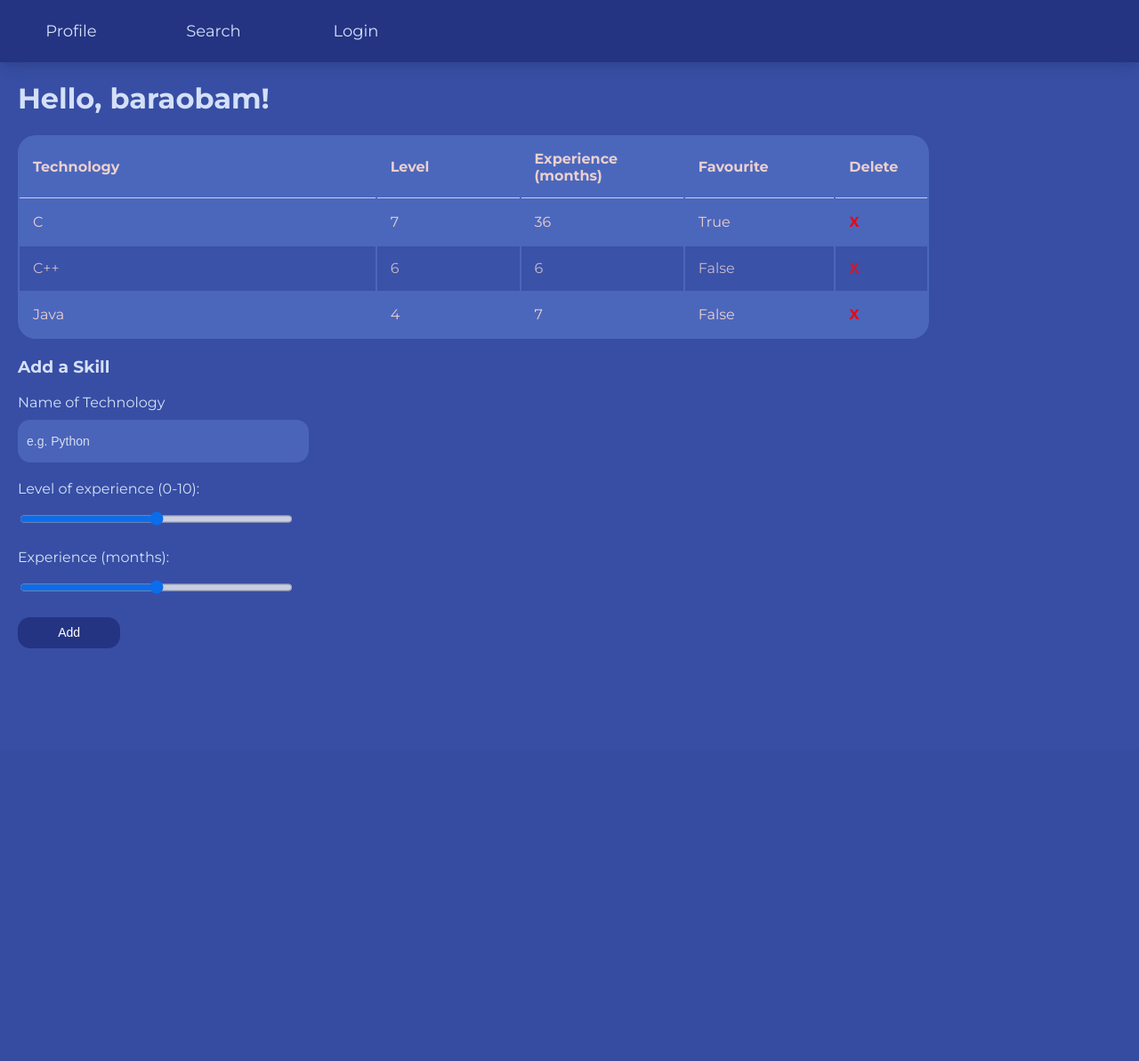
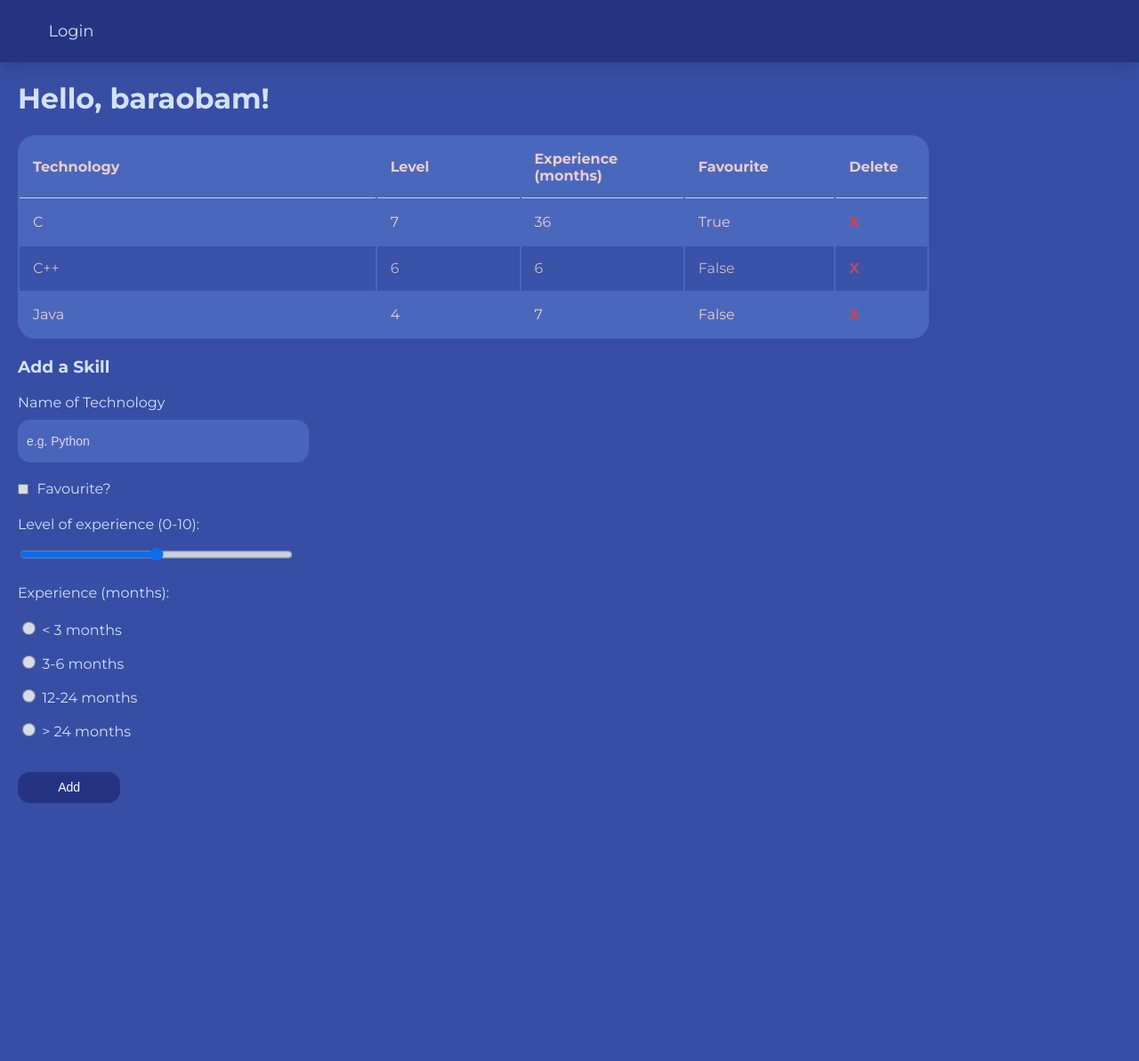
Before and after one commit to Siskyy/App, a Flask app: page / in a window 1280 px wide. Shown: the whole page at 89% size. Before the commit the page ends 729 px from the top, so only its background shows below. Run offline with Flask 2, Linux system fonts and the light colour scheme; a user stored in the database is signed in; data comes from the database, SQL or seed files in the repository; both versions use the stored data as it was after the commit.

Commit message:
Added favourite option, changed experience to radi

```diff
--- a/App.py
+++ b/App.py
@@ -18,7 +18,7 @@
 def hello():
     print(session["username"])
     if request.method == "POST":
-        add_skill(session['user_id'], request.form.get("technology"), request.form.get("level"), request.form.get("experience"))
+        add_skill(session['user_id'], request.form.get("technology"), request.form.get("level"), request.form.get("experience"), request.form.get("favourite"))
     elif request.method == "DELETE":
         print("deleting skill")
         return redirect('/')
--- a/functions.py
+++ b/functions.py
@@ -61,10 +61,17 @@
     return results
 
 
-def add_skill(user_id, technology, level, experience):
+def add_skill(user_id, technology, level, experience, favourite):
+
+    liked = ""
+    if favourite:
+        liked = "True"
+    else:
+        liked = "False"
+
     with sqlite3.connect("database.db") as con:
         cur = con.cursor()
-        cur.execute(f"INSERT INTO levels ('user_id', 'technology', 'level', 'experience') VALUES ({user_id}, '{technology}', {level}, {experience})")
+        cur.execute(f"INSERT INTO levels ('user_id', 'technology', 'level', 'experience', 'favourite') VALUES ({user_id}, '{technology}', {level}, '{experience}', '{liked}')")
         con.commit()
     return redirect('/')
 
--- a/static/styles.css
+++ b/static/styles.css
@@ -10,6 +10,10 @@
     color: rgb(36, 166, 123);
 }
 
+.display-flex {
+    display: flex;
+    width: 25%;
+}
 .error-message {
     margin: 0 0 20px 0;
     width: 50%;
@@ -53,10 +57,12 @@
 }
 
 .cancel-link {
-    margin: 0px 5px 0px 20px;
-    padding: 8px 10px 8px 10px;
+    padding: 8px 0 8px 0;
     background-color: #243482;
     border-radius: 14px;
+    width: 40%;
+    display: flex;
+    justify-content: center;
 }
 
 form {
@@ -72,7 +78,7 @@
     justify-content: left;
     margin: 0;
     width: 30%;
-    height: 400px;
+    height: 750px;
     padding: 0rem 0rem 0rem 20px;
     align-items: flex-start;
 }
@@ -105,6 +111,29 @@
     height: 50%;
 }
 
+.favourite-container {
+    display: flex;
+    align-items: center;
+}
+
+.favourite {
+    width: 3%;
+    height: 20px;
+    margin: 0;
+}
+
+
+input[type="checkbox"] {
+    position:relative;
+    left: 0;
+    outline: none;
+}
+
+.radio-input {
+    height: 15px;
+    width: 15px;
+}
+
 .no-pads {
     padding: 0;
 }
@@ -118,6 +147,10 @@
     padding: 10px 0 20px 0;
 }
 
+.inline-label {
+    padding: 0 0 0 10px;
+}
+
 .button {
     background-color: #243482;
     color: white;
@@ -129,15 +162,31 @@
     margin: 0 auto;
 }
 
+.delete-button {
+    background-color: rgb(222, 67, 73);
+    color: white;
+    font-size: 14px;
+    border: none;
+    border-radius: 14px;
+    width: 40%;
+    height: 35px;
+    margin: 0 0 0 20px;
+}
+
 .button:hover {
     background-color: #4e6abf;
+    cursor: pointer;
+}
+
+.delete-button:hover {
+    background-color: rgba(222, 67, 73, .8);
     cursor: pointer;
 }
 
 .row-button {
     height: 0px;
     margin: 0px;
-    color: red;
+    color: rgb(222, 67, 73);
     font-weight: bold;
 }
 
--- a/templates/delete-skill.html
+++ b/templates/delete-skill.html
@@ -7,9 +7,9 @@
 {% block content %}
     <form action="/delete-skill/{{skill}}" method="post">
         <h3>Are you sure you want to remove this skill? ({{skill}})</h3>
-        <div class="bar">
-            <button type="submit" class="button" value="delete">Delete</button>
+        <div class="display-flex">
             <a href="/" class="cancel-link">Cancel</a>
+            <button type="submit" class="delete-button" value="delete">Delete</button>
         </div>
     </form>
 {% endblock %}
--- a/templates/index.html
+++ b/templates/index.html
@@ -30,17 +30,29 @@
     <form action="/" method="post" class="add-skill-form">
       <div class="bar-fill">
           <label>Name of Technology</label>
-          <input class="add-skill-input" autocomplete="off" id="technology" name="technology" placeholder="e.g. Python" type="text">
+          <input class="add-skill-input" autocomplete="off" id="technology" name="technology" placeholder="e.g. Python" type="text" required>
+      </div>
+      <div class="bar-fill favourite-container">
+        <input class="add-skill-input favourite" autocomplete="off" id="favourite" name="favourite" type="checkbox" value="True">
+        <label for="favourite" class="inline-label">Favourite?</label>
       </div>
       <div class="bar-fill">
           <label>Level of experience (0-10):</label>
-          <input class="no-pads" autocomplete="off" id="level" name="level" placeholder="Level" type="range" min="0" max="10">
-          <output name="out" for="level"></output>
+          <input class="no-pads" autocomplete="off" id="level" name="level" placeholder="Level" type="range" min="0" max="10" required>
       </div>
       <div class="bar-fill">
           <label>Experience (months):</label>
-          <input class="no-pads" autocomplete="off" id="level" name="experience" placeholder="Experience" type="range" min="0" max="240" step="1">
-      </div>
+        </div>
+          <div class="bar-fill">
+            <input class="radio-input"type="radio" id="experience" name="experience" value="< 3 months">
+            <label for="html">< 3 months</label><br>
+            <input class="radio-input"type="radio" id="experience" name="experience" value="3-6 months">
+            <label for="html">3-6 months</label><br>
+            <input class="radio-input"type="radio" id="experience" name="experience" value="12-24 months">
+            <label for="html">12-24 months</label><br>
+            <input class="radio-input"type="radio" id="experience" name="experience" value="> 24 months">
+            <label for="html">> 24 months</label><br>
+          </div>
       <div class="bar-fill">
           <button type="submit" class="button">Add</button>
       </div>
--- a/templates/main.html
+++ b/templates/main.html
@@ -12,9 +12,9 @@
   </head>
   <body>
     <nav class="header">
-      <a href="/" class="nav-a">Profile</a>
-      <a href="/search" class="nav-a">Search</a>
     {% if session["user_id"] %}
+        <a href="/" class="nav-a">Profile</a>
+        <a href="/search" class="nav-a">Search</a>
         <a href="/logout" class="nav-a">Logout of {{ session["username"] }}</a>
     {% else %}
         <a href="/login" class="nav-a">Login</a>
```
Also changed, not shown: database.db, 2 other files.
